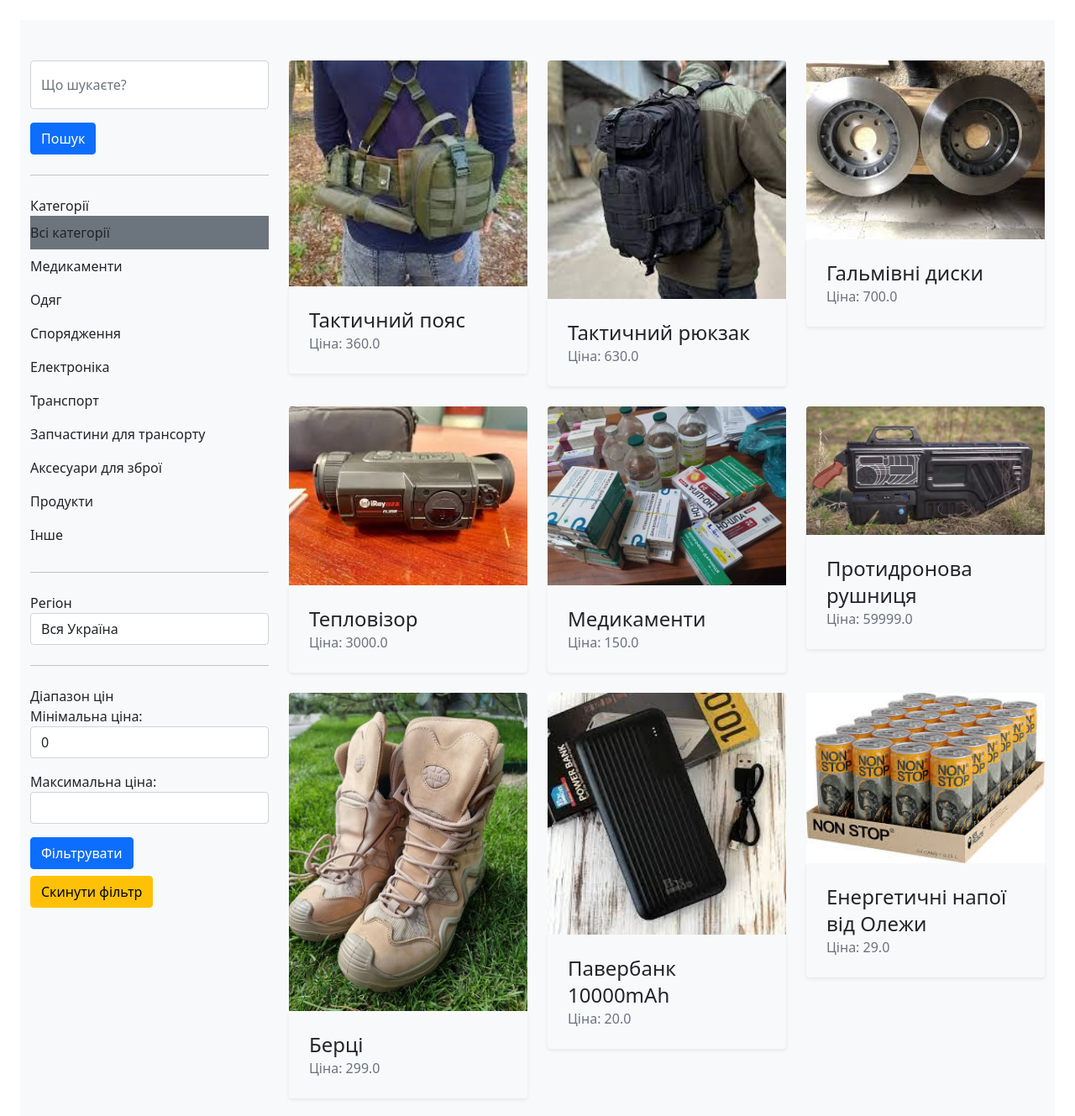
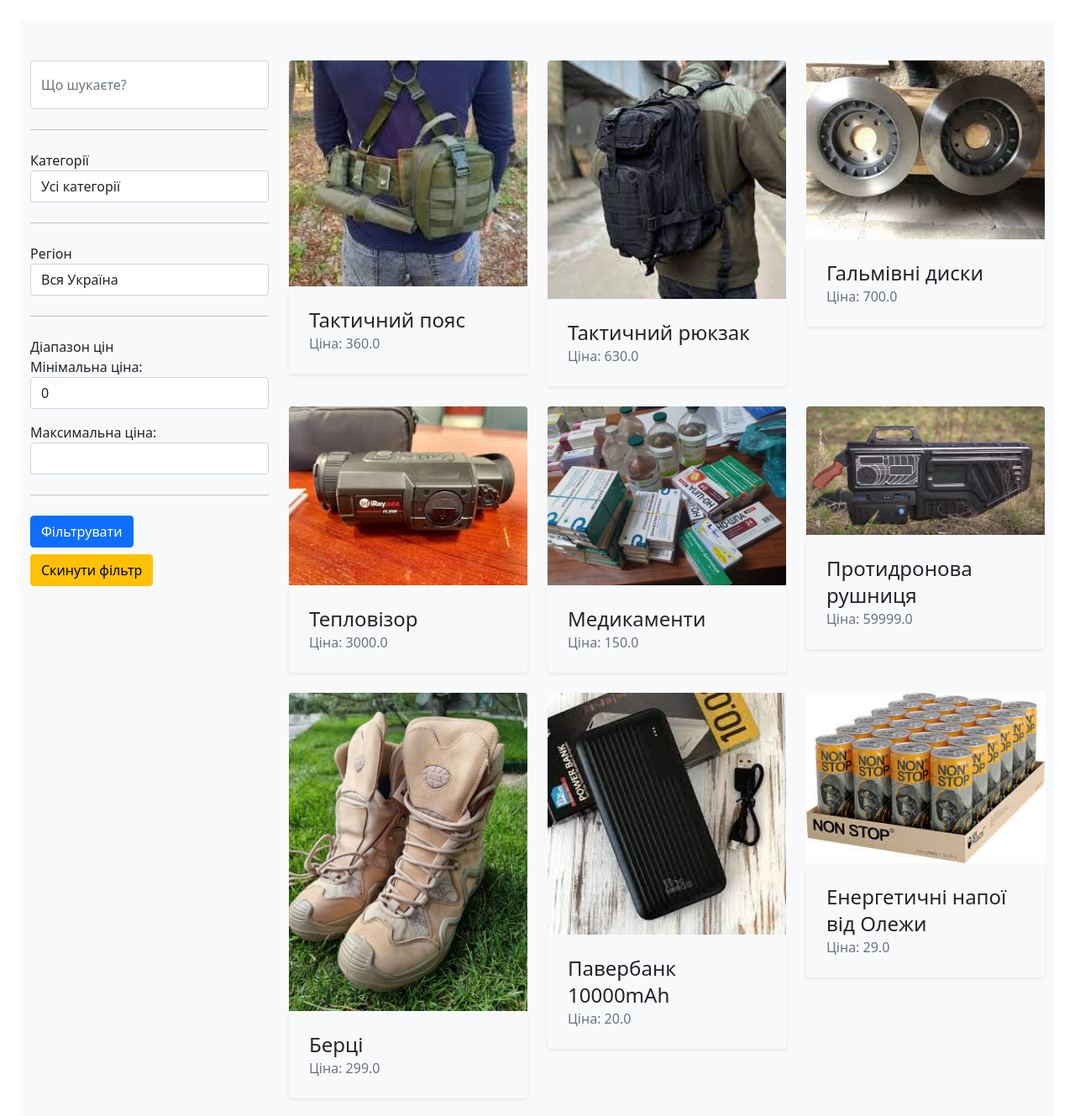
Before and after one commit to AndriyGvozd/kyrsova, a Django app: page /items/ in a window 1280 px wide. Shown: the part 97-1426 px from the top of the page at 84% size. Run offline with Django 4.2, Linux system fonts and the light colour scheme; data comes from the database, SQL or seed files in the repository; some libraries are stand-ins or nearby versions.

Commit message:
change sth

```diff
--- a/conversation/templates/conversation/new.html
+++ b/conversation/templates/conversation/new.html
@@ -22,6 +22,6 @@
         </div>
     {% endif %}
 
-    <button class="mt-6 py-4 px-8 text-lg bg-teal-500 hover:bg-teal-700 rounded-xl text-white">Надіслати</button>
+    <button class="btn btn-primary bg-primary mt-2">Надіслати</button>
 </form>
 {% endblock %}
--- a/cursach/settings.py
+++ b/cursach/settings.py
@@ -113,7 +113,7 @@ AUTH_PASSWORD_VALIDATORS = [
 
 LANGUAGE_CODE = 'en-us'
 
-TIME_ZONE = 'UTC'
+TIME_ZONE = 'Europe/Kiev'
 
 USE_I18N = True
 
--- a/item/forms.py
+++ b/item/forms.py
@@ -3,6 +3,7 @@ from django import forms
 from .models import Item, Complaint
 
 INPUT_CLASSES = 'w-full py-4 px-6 rounded-xl border'
+
 
 class NewItemForm(forms.ModelForm):
     class Meta:
@@ -29,6 +30,17 @@ class NewItemForm(forms.ModelForm):
             })
         }
 
+    def clean_price(self):
+        price = self.cleaned_data['price']
+        if price < 0:
+            raise forms.ValidationError("Ціна не може бути від'ємною")
+        return price
+    def clean_image(self):
+        image = self.cleaned_data['image']
+        if not image:
+            raise forms.ValidationError("Завантаження зображення є обов'язковим")
+        return image
+
 class EditItemForm(forms.ModelForm):
     class Meta:
         model = Item
@@ -51,6 +63,17 @@ class EditItemForm(forms.ModelForm):
             })
         }
 
+    def clean_price(self):
+        price = self.cleaned_data['price']
+        if price < 0:
+            raise forms.ValidationError("Ціна не може бути від'ємною")
+        return price
+    def clean_image(self):
+        image = self.cleaned_data['image']
+        if not image:
+            raise forms.ValidationError("Завантаження зображення є обов'язковим")
+        return image
+
 class ComplaintForm(forms.ModelForm):
     class Meta:
         model = Complaint
--- a/item/templates/item/items.html
+++ b/item/templates/item/items.html
@@ -11,24 +11,16 @@
                         <input name="query" class="form-control py-3" type="text" value="{{ query }}" placeholder="Що шукаєте?">
                     </div>
 
-                    <button class="btn btn-primary btn-block">Пошук</button>
-                </form>
-
                 <hr class="my-4">
 
                 <p class="font-weight-bold">Категорії</p>
 
-                <ul class="list-unstyled">
-                    <li class="py-2{% if not category_id %} bg-secondary{% endif %}">
-                        <a href="{% url 'item:items' %}?query={{ query }}">Всі категорії</a>
-                    </li>
+                <select name="category" class="form-control">
+                    <option value="0" {% if not category_id %}selected{% endif %}>Усі категорії</option>
                     {% for category in categories|dictsort:"id" %}
-                        <li class="py-2{% if category.id == category_id %} bg-secondary{% endif %}">
-                            <a href="{% url 'item:items' %}?query={{ query }}&category={{ category.id }}">{{ category.name }}</a>
-                        </li>
+                        <option value="{{ category.id }}" {% if category.id == category_id %}selected{% endif %}>{{ category.name }}</option>
                     {% endfor %}
-                </ul>
-                <form method="get" action="{% url 'item:items' %}">
+                </select>
                 <hr class="my-4">
 
                 <p class="font-weight-bold">Регіон</p>
@@ -51,6 +43,8 @@
                     <label for="max_price">Максимальна ціна:</label>
                     <input type="number" name="max_price" min="0" id="max_price" value="{{ max_price }}" class="form-control">
                 </div>
+
+                <hr class="my-4">
 
                 <button class="btn btn-primary btn-block">Фільтрувати</button>
                 </form>
--- a/item/views.py
+++ b/item/views.py
@@ -5,6 +5,7 @@ from django.core.paginator import Paginator, EmptyPage, PageNotAnInteger
 from .enviroment import REGIONS
 from .forms import NewItemForm, EditItemForm, ComplaintForm
 from .models import Category, Item, Complaint
+from django.db.models.functions import Lower
 
 def items(request):
     query = request.GET.get('query', '')
@@ -16,13 +17,15 @@ def items(request):
     categories = Category.objects.all()
     all_items = Item.objects.filter(is_sold=False).order_by('-created_at')
 
-    if category_id:
-        all_items = all_items.filter(category_id=category_id)
+    if category_id is not "0" and category_id:
+        all_items = all_items.filter(category_id=int(category_id))
 
     if query:
-        all_items = all_items.filter(Q(name__icontains=query) | Q(description__icontains=query))
+        all_items = all_items.filter(
+        Q(name__icontains=query) | Q(description__icontains=query) | Q(name__icontains=query[1:]) | Q(description__icontains=query[1:])
+    )
 
-    if region:
+    if region !="":
         all_items = all_items.filter(region=region)
 
     if min_price and max_price:
```
